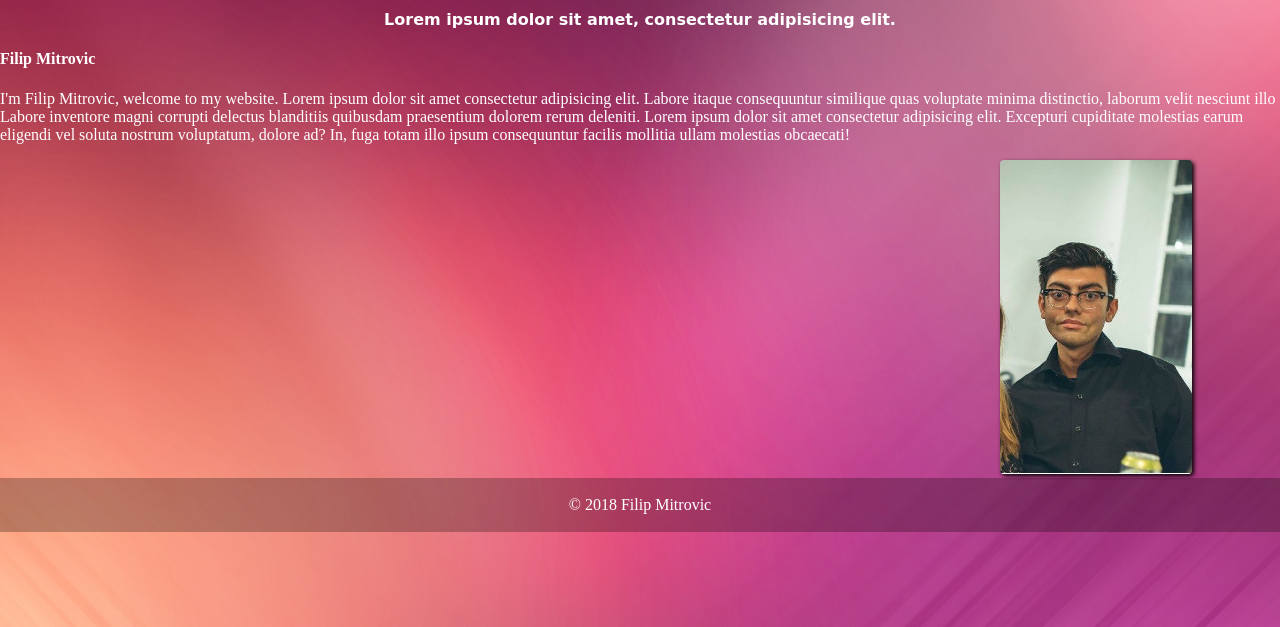
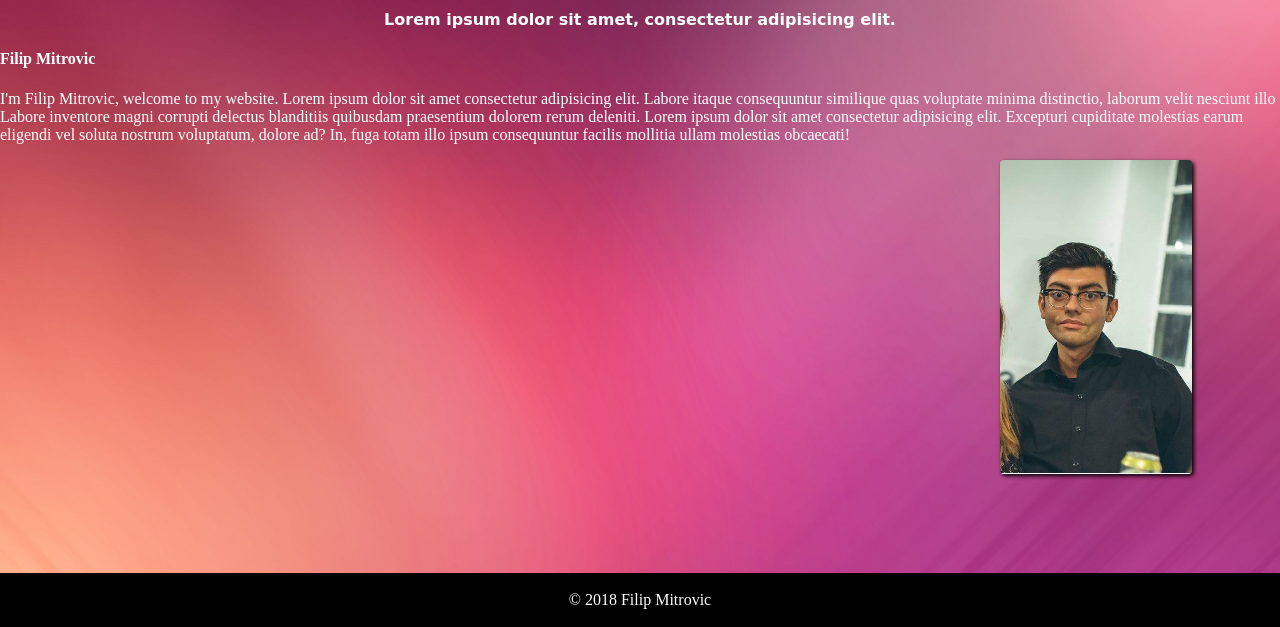
Before and after one commit to filipmitrovic/Om-mig, a plain HTML site: page index.html in a window 1280 px wide. Shown: the part 173-800 px from the top of the page. Drawn offline with Linux system fonts and the light colour scheme; a web font is replaced by a local one.

Commit message:
Fixed the footer

```diff
--- a/style.css
+++ b/style.css
@@ -53,9 +53,9 @@ main > img {
 footer {
     text-align: center;
     padding: 2px;
-    background-color: #00000042
+    background-color: #000000;
+    left: 0px;
+    right: 0px;
+    bottom: 0px;
+    position: fixed;
 }
-
-.navigation > .links > .hr {
-    float: left 20%;
-}
```
